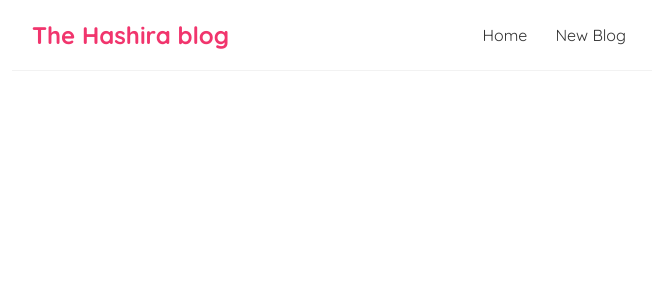
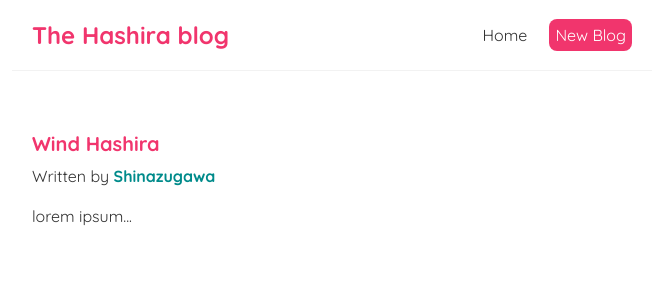
Before and after one commit to SurajSarangi/Hashira-blog, a React (Create React App) app: page /blogs/1 in a window 1280 px wide. Shown: the top 300 px of the page, without its empty margins (308-971 px from the left). Built offline with nearby package versions, Linux system fonts and the light colour scheme; data requests are answered from the project's data file; the HTML template or start-up script is replaced by a standard one.

Commit message:
display each blog when clicked

```diff
--- a/src/App.js
+++ b/src/App.js
@@ -2,6 +2,7 @@
 import Home from './Home';
 import Create from './Create';
 import { BrowserRouter as Router, Route, Switch } from 'react-router-dom';
+import BlogDetails from './BlogDetails';
 
 function App() {
 return (
@@ -16,6 +17,9 @@
 					<Route exact path="/create">
 						<Create />
 					</Route>
+					<Route exact path="/blogs/:id">
+						<BlogDetails />
+					</Route>
 				</Switch>
 			</div>
 		</div>
--- /dev/null
+++ b/src/BlogDetails.js
@@ -0,0 +1,24 @@
+import { useParams } from "react-router";
+import useFetch from "./useFetch";
+
+const BlogDetails = () => {
+
+    const { id } = useParams();
+    const { data : blog, isPending, error } = useFetch(`http://localhost:5000/blogs/${id}`);
+
+    return (
+        <div className="blog-details">
+            {isPending && <div>Loading...</div> }
+            {error && <div>{error}</div> }
+            {blog &&(
+                <article>
+                    <h2>{blog.title}</h2>
+                    <p>Written by <span> {blog.author} </span></p>
+                    <div>{blog.body}</div>
+                </article>
+            )}
+        </div>
+    );
+}
+
+export default BlogDetails;
--- a/src/BlogList.js
+++ b/src/BlogList.js
@@ -1,11 +1,15 @@
+import { Link } from "react-router-dom";
+
 const BlogList = ({blogs, title}) => {
     return (
         <div className="blog-list">
             <h2 style={{color : "darkcyan", paddingLeft: "16px"}}>{title}</h2>
             {blogs.map(blog => (
                 <div className="blog-preview" key={blog.id}>
-                    <h2>{blog.title}</h2>
-                    <p>Written by <span>{blog.author}</span></p>
+                    <Link to = {`blogs/${blog.id}`}>
+                        <h2>{blog.title}</h2>
+                        <p>Written by <span>{blog.author}</span></p>
+                    </Link>
                 </div>
             ))}
         </div>
--- a/src/index.css
+++ b/src/index.css
@@ -26,6 +26,11 @@
   text-decoration: none;
   padding: 6px;
 }
+.navbar #new{
+  color : white;
+  background-color : #f1356d;
+  border-radius : 8px;
+}
 .navbar a:hover {
   color: #f1356d;
 }
@@ -43,7 +48,7 @@
   margin: 20px 0;
   border-bottom: 1px solid #fafafa;
 }
-.blog-preview span{
+span{
   color:darkcyan;
   font-weight: bold;
 }
@@ -55,3 +60,24 @@
   color: #f1356d;
   margin-bottom: 8px;
 }
+.blog-preview a{
+  text-decoration: none;
+}
+
+/* blog details page */
+.blog-details h2 {
+  font-size: 20px;
+  color: #f1356d;
+  margin-bottom: 10px;
+}
+.blog-details div {
+  margin: 20px 0;
+}
+.blog-details button {
+  background: #f1356d;
+  color: #fff;
+  border: 0;
+  padding: 8px;
+  border-radius: 8px;
+  cursor: pointer;
+}
```
